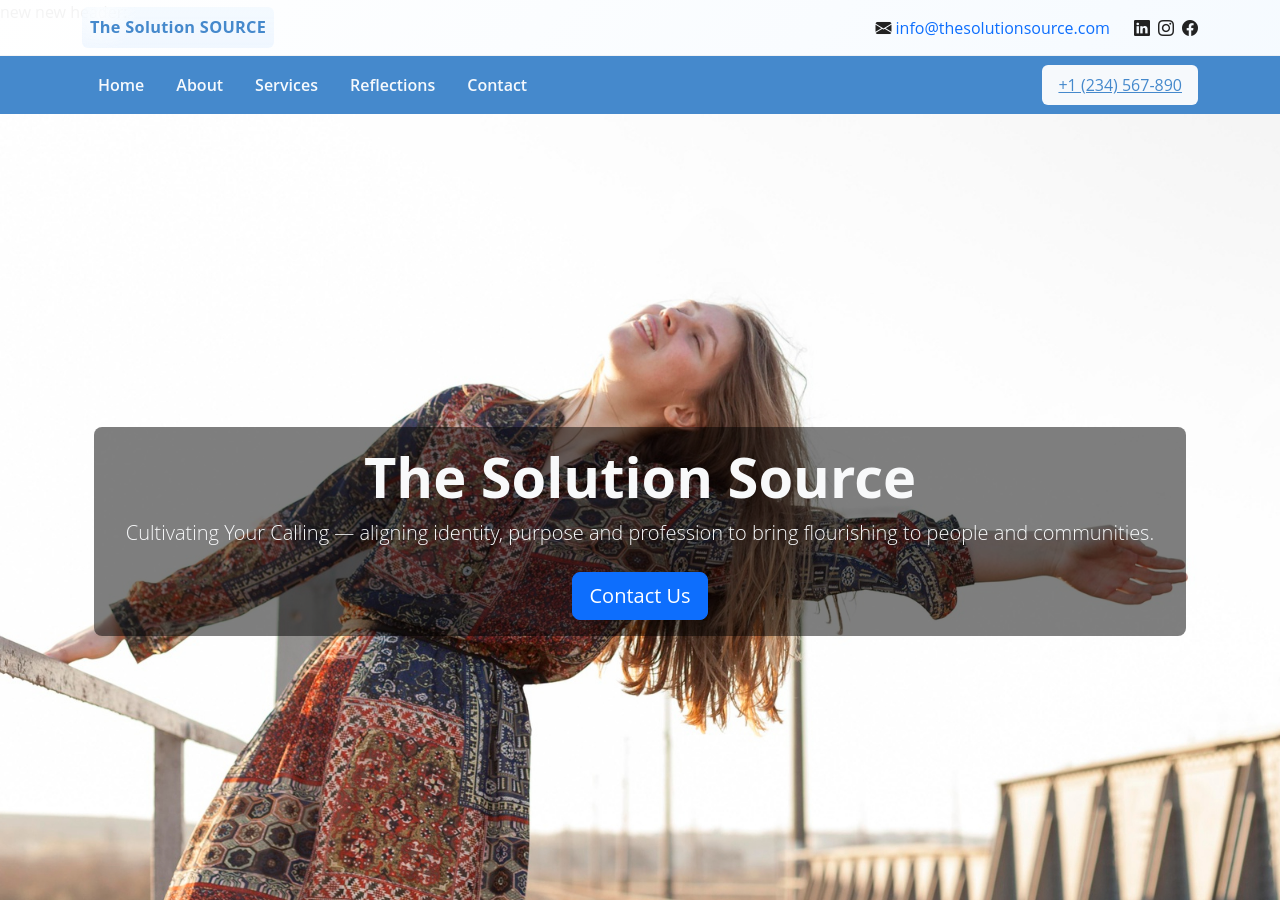
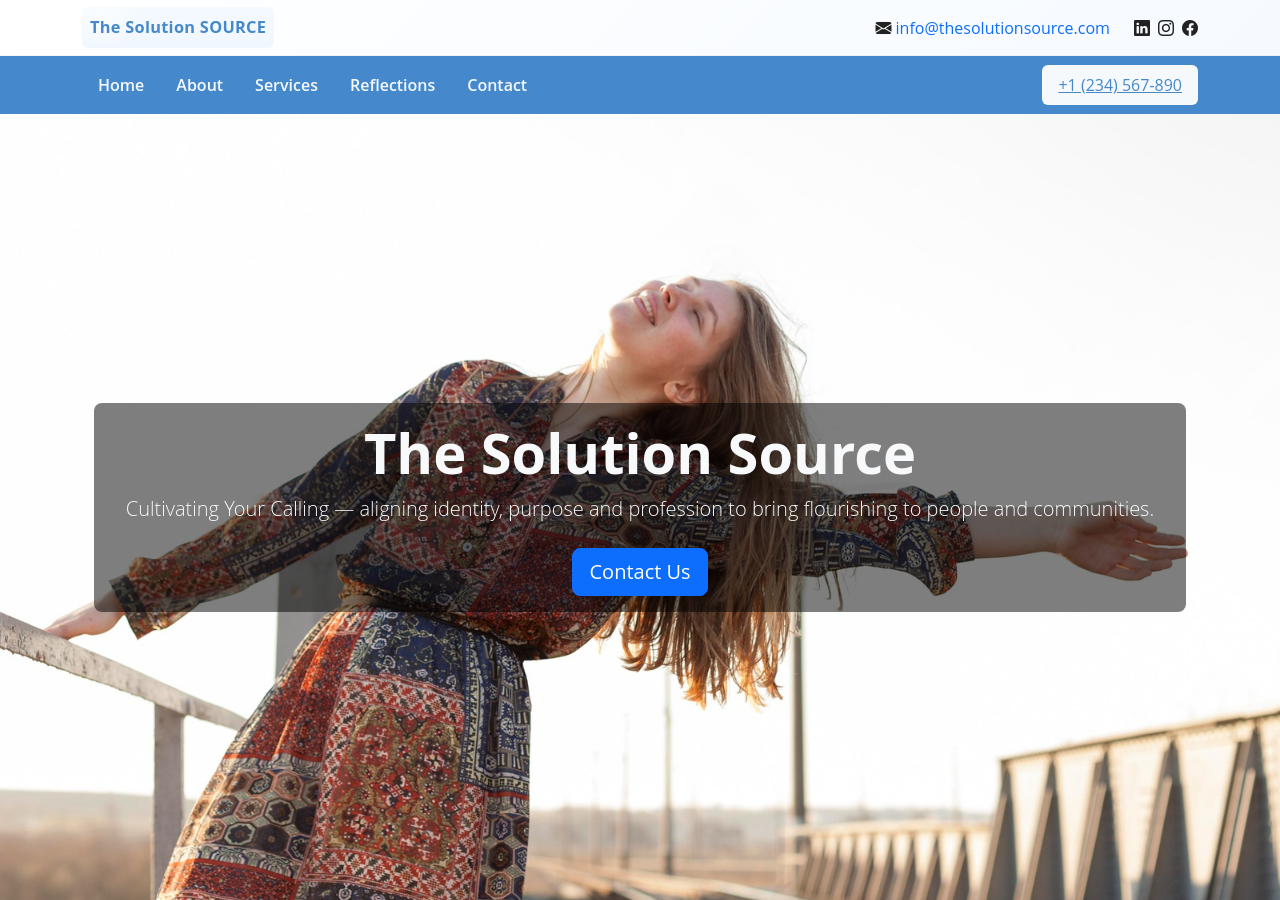
Before and after one commit to digitalsparkhq/thesolutionsource-demo, a Jekyll site: the page built from index.md, in a window 1280 px wide and 900 px high. Built offline with Jekyll 4.4.1, drawn with Linux system fonts in a browser that asks for light colours.

Commit message:
Update header.html

```diff
--- a/_includes/header.html
+++ b/_includes/header.html
@@ -1,5 +1,3 @@
-new new header:
-
 <!-- _includes/header.html -->
 <nav id="topbar" class="topbar d-flex align-items-center">
   <div class="container d-flex justify-content-between align-items-center py-2">
```
